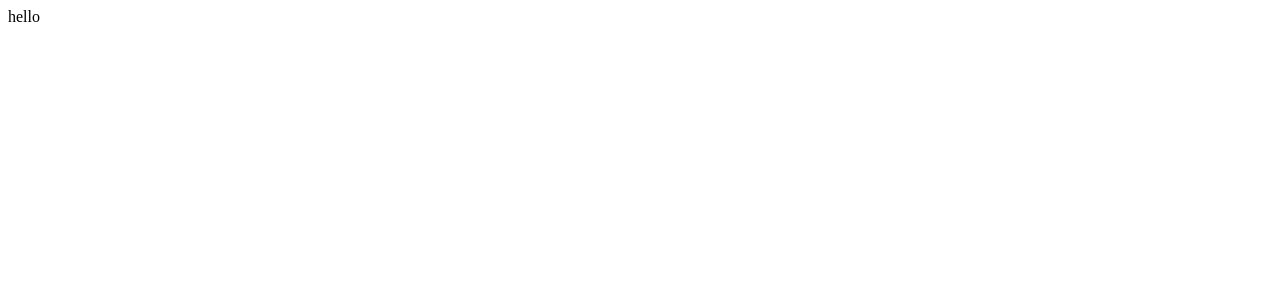
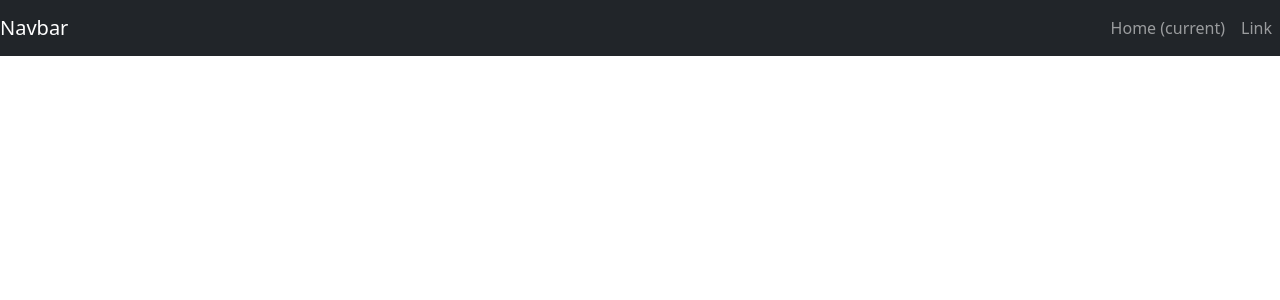
Before and after one commit to faha1999/react-rootstrap-test-project, a React (Create React App) app: page / in a window 1280 px wide. Shown: the top 300 px of the page. Built offline with nearby package versions, Linux system fonts and the light colour scheme.

Commit message:
text failed

```diff
--- a/package.json
+++ b/package.json
@@ -6,6 +6,7 @@
     "@testing-library/jest-dom": "^5.16.4",
     "@testing-library/react": "^13.3.0",
     "@testing-library/user-event": "^13.5.0",
+    "bootstrap": "^5.2.0",
     "react": "^18.2.0",
     "react-dom": "^18.2.0",
     "react-scripts": "5.0.1",
--- a/public/index.html
+++ b/public/index.html
@@ -15,6 +15,8 @@
       user's mobile device or desktop. See https://developers.google.com/web/fundamentals/web-app-manifest/
     -->
     <link rel="manifest" href="%PUBLIC_URL%/manifest.json" />
+
+    <link href="https://cdn.jsdelivr.net/npm/bootstrap@5.2.0/dist/css/bootstrap.min.css" rel="stylesheet">
     <!--
       Notice the use of %PUBLIC_URL% in the tags above.
       It will be replaced with the URL of the `public` folder during the build.
@@ -39,5 +41,6 @@
       To begin the development, run `npm start` or `yarn start`.
       To create a production bundle, use `npm run build` or `yarn build`.
     -->
+    <script src="https://cdn.jsdelivr.net/npm/bootstrap@5.2.0/dist/js/bootstrap.bundle.min.js"></script>
   </body>
 </html>
--- a/src/App.js
+++ b/src/App.js
@@ -1,5 +1,13 @@
+import React from 'react';
+import 'bootstrap/dist/css/bootstrap.min.css';
+import { Nav } from './components/Nav';
+
 function App() {
-  return <div className="App">hello</div>;
+  return (
+    <>
+      <Nav />
+    </>
+  );
 }
 
 export default App;
--- /dev/null
+++ b/src/components/Nav.jsx
@@ -0,0 +1,39 @@
+import React from 'react';
+
+export const Nav = () => {
+  return (
+    <>
+      <nav className="navbar navbar-expand-md navbar-dark bg-dark">
+        <a className="navbar-brand" href="#">
+          Navbar
+        </a>
+        <button
+          className="navbar-toggler"
+          type="button"
+          data-toggle="collapse"
+          data-target="#navbarSupportedContent"
+          aria-controls="navbarSupportedContent"
+          aria-expanded="false"
+          aria-label="Toggle navigation"
+        >
+          <span className="navbar-toggler-icon"></span>
+        </button>
+
+        <div className="collapse navbar-collapse" id="navbarSupportedContent">
+          <ul className="navbar-nav ms-auto">
+            <li className="nav-item active">
+              <a className="nav-link" href="#">
+                Home <span className="sr-only">(current)</span>
+              </a>
+            </li>
+            <li className="nav-item">
+              <a className="nav-link" href="#">
+                Link
+              </a>
+            </li>
+          </ul>
+        </div>
+      </nav>
+    </>
+  );
+};
```
Also changed, not shown: src/setupTests.js (deleted, +0 -5 lines), 1 other file (tests, documents, lock files or other folders).
